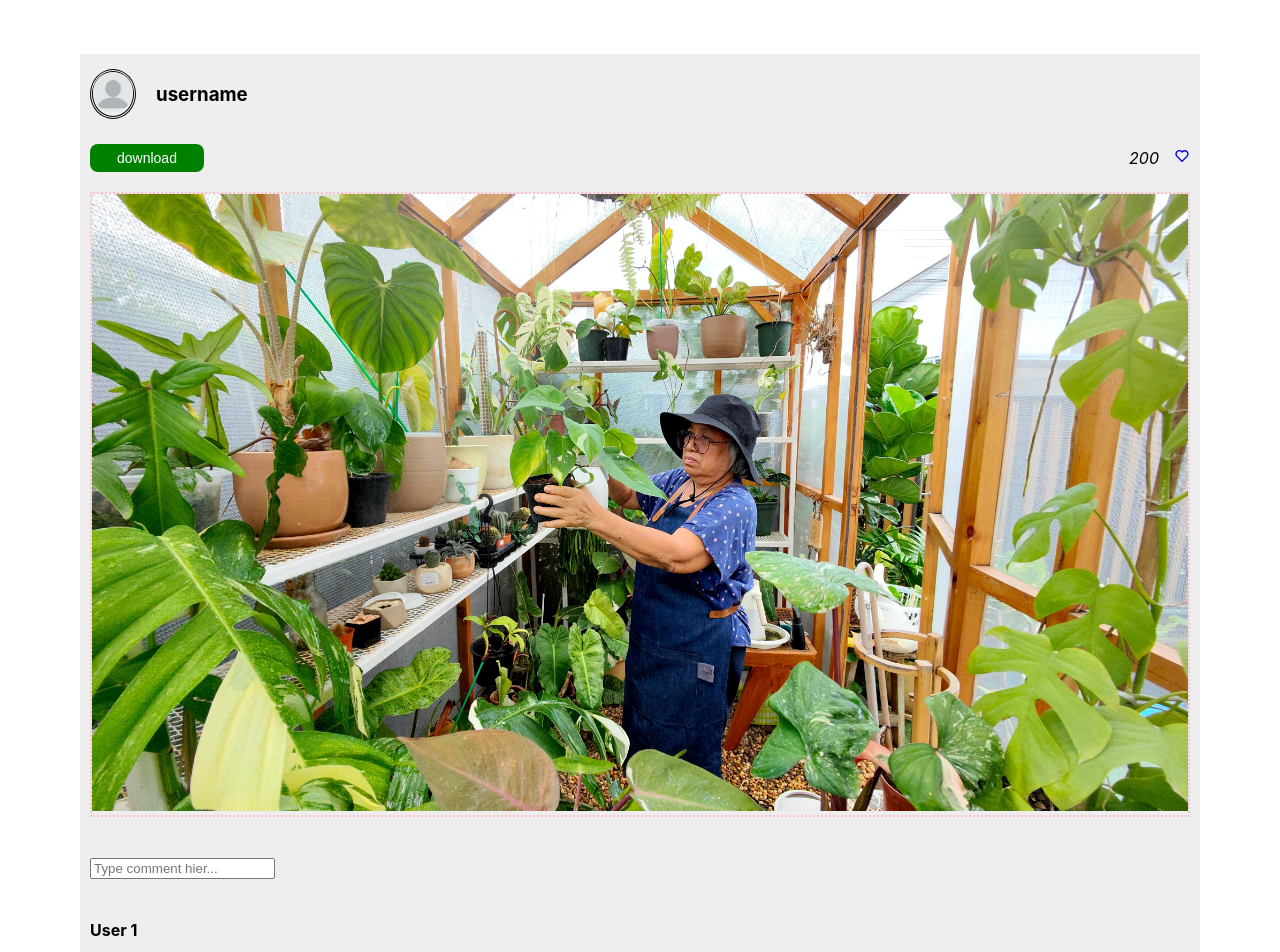
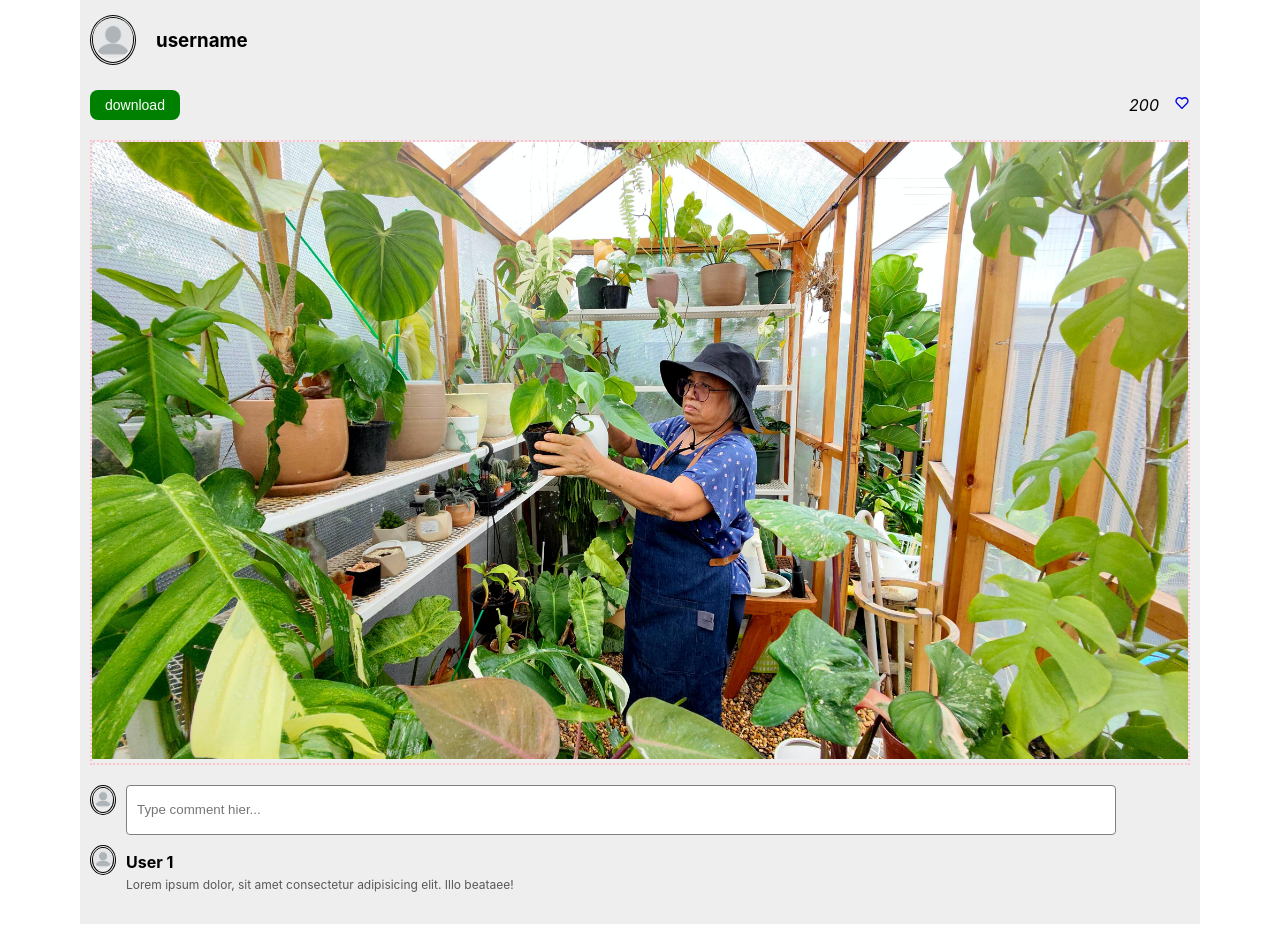
Before and after one commit to Our-Final-Project-DCI/frontend, a React (Create React App) app: page /photos/1 in a window 1280 px wide. Shown: the top 952 px of the page. Built offline with nearby package versions, Linux system fonts and the light colour scheme.

Commit message:
ui design done

```diff
--- a/src/routes/photos_id/index.js
+++ b/src/routes/photos_id/index.js
@@ -44,31 +44,31 @@ export default function Photo() {
           <img src={f1} alt="" />
         </div>
 
-        <div className="comment-section">
+        <section className="comment-section">
           <form action="">
             <div className="user-comment">
-              <div className="user">
+              <div className="avatar">
                 <a href="/account">
-                  <img src="" alt="" className="hover_opacity" />
+                  <img src={avatar} alt="" className="hover_opacity" />
                 </a>
               </div>
               <input type="text" placeholder="Type comment hier..." />
             </div>
           </form>
+
           <div className="user-comments">
             <div className="user">
-              <img src="" alt="" className="hover_opacity" />
+              <img src={avatar} alt="" className="hover_opacity" />
             </div>
-            <div className="comment">
+            <div className="comments">
               <h4>User 1</h4>
               <p>
                 Lorem ipsum dolor, sit amet consectetur adipisicing elit. Illo
                 beataee!
               </p>
             </div>
-            <input type="text" placeholder="Type comment hier..." />
           </div>
-        </div>
+        </section>
       </div>
     </div>
   );
--- a/src/routes/photos_id/index.scss
+++ b/src/routes/photos_id/index.scss
@@ -3,11 +3,10 @@
 }
 
 .Photos-Id-Route {
-  padding-top: 54px;
+  //padding-top: 54px;
   padding-bottom: 80px;
   padding-left: 40px;
   padding-right: 40px;
-  min-height: 100vh;
   width: 100%;
   margin: 0 auto;
   max-width: 1200px;
@@ -46,7 +45,7 @@
       flex-wrap: wrap;
       justify-content: space-between;
       > .download-btn {
-        padding: 6px 27px !important;
+        padding: 7px 15px !important;
         text-shadow: none;
         font-size: 14px;
         font-weight: 400;
@@ -64,7 +63,7 @@
 
     > .user-photo {
       width: 100%;
-      height: 500px;
+      height: 400px;
       margin: 0 auto;
       flex: 1 0;
       border: 2px dotted pink;
@@ -73,21 +72,80 @@
         height: 100%;
       }
     }
-  }
 
-  .hover_opacity {
-    opacity: 1;
-    transition: opacity 0.2s;
-  }
-  .comments-section {
-    max-width: 1790px;
-    width: 100%;
-    display: block;
+    > .comment-section {
+      width: 100%;
+      margin: 0 auto;
+      > form {
+        .user-comment {
+          display: flex;
+          align-items: flex-start;
+          flex-wrap: wrap;
+          gap: 10px;
 
-    > img {
-      width: 48px;
-      height: 48px;
-      border-radius: 48px;
+          > .avatar {
+            border-radius: 50%;
+
+            border: 3px double black;
+            > a {
+              color: #0a88d3;
+              text-decoration: none;
+              cursor: pointer;
+              outline: none;
+              > img {
+                width: 20px;
+                height: 20px;
+                border-radius: 50%;
+              }
+            }
+          }
+
+          > input {
+            display: inline-block;
+            width: 90%;
+            min-height: 50px;
+            padding: 10px;
+            border-radius: 4px;
+            outline: none;
+            border: 1px solid grey;
+            color: #333;
+          }
+        }
+      }
+    }
+    > .comment-section {
+      > .user-comments {
+        display: flex;
+        align-items: center;
+        align-items: baseline;
+        padding: 10px 0;
+        gap: 10px;
+        > .user {
+          border-radius: 50%;
+          border: 3px double black;
+
+          > img {
+            width: 20px;
+            height: 20px;
+            border-radius: 50%;
+          }
+        }
+
+        > .comments {
+          h4 {
+            margin: 0;
+          }
+          p {
+            margin-top: 5px;
+            font-size: 12px;
+            color: #333;
+          }
+        }
+      }
     }
   }
 }
+.hover_opacity {
+  opacity: 1;
+  transition: opacity 0.2s;
+}
```
